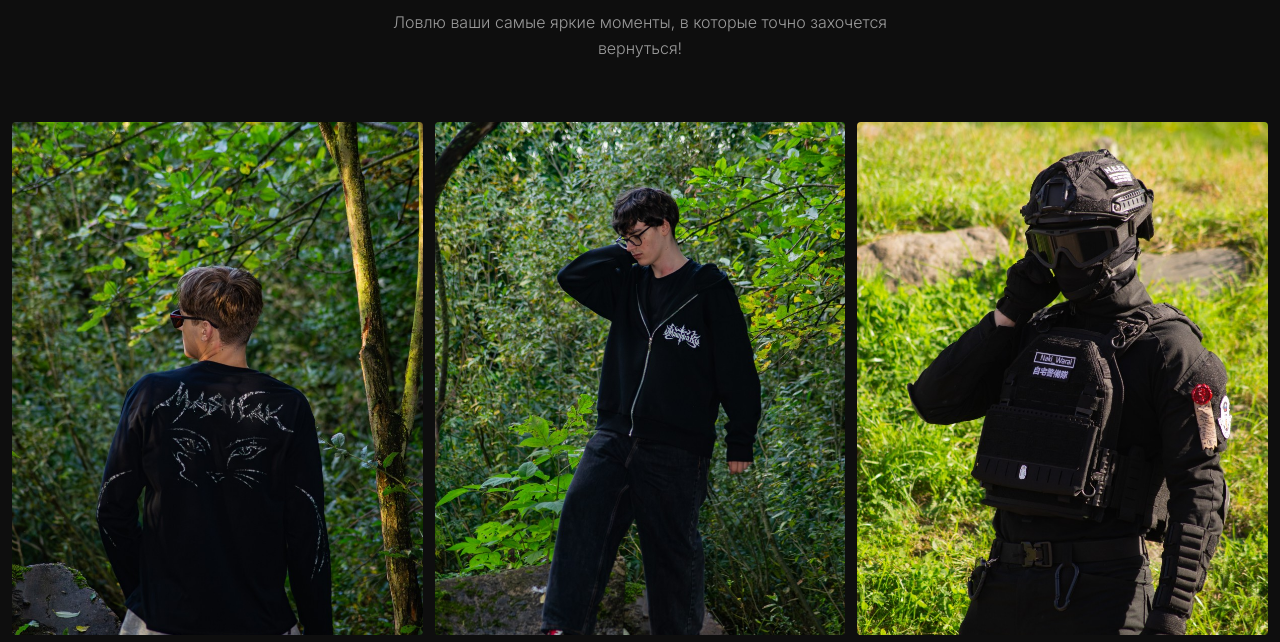
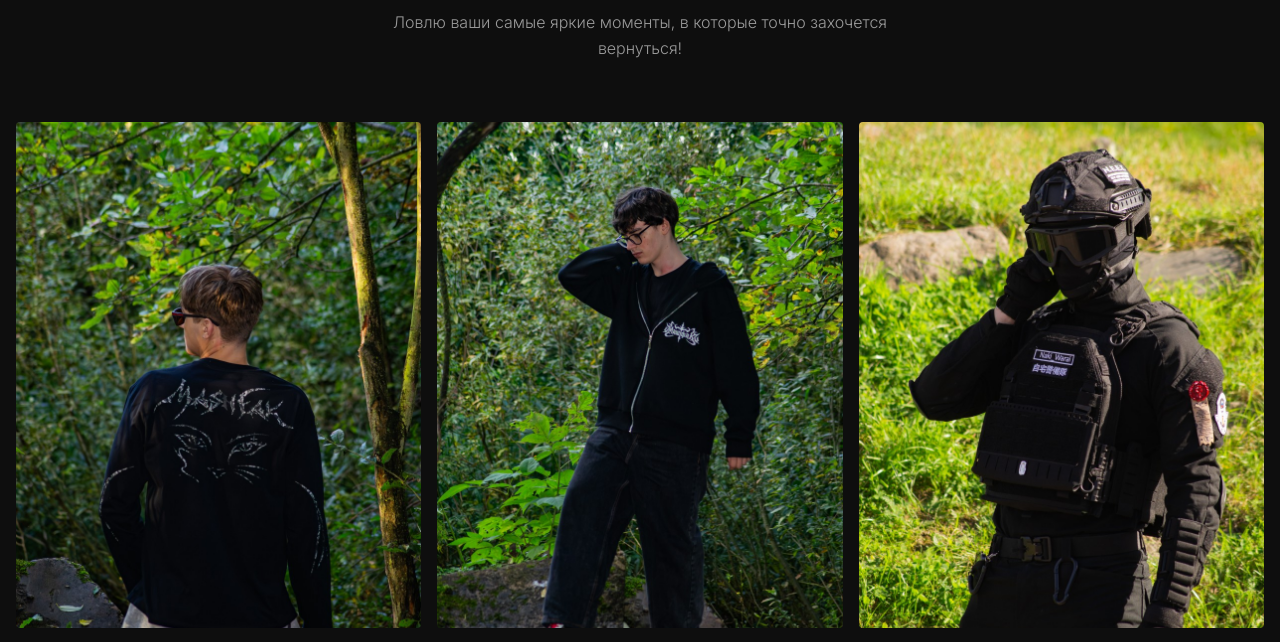
Before and after one commit to F1REnRU/PhotographSite, a plain HTML site: page index.html in a window 1280 px wide. Shown: the part 156-798 px from the top of the page. Drawn offline with Linux system fonts and the light colour scheme.

Commit message:
Update index.html

```diff
--- a/index.html
+++ b/index.html
@@ -15,8 +15,8 @@
       --text: #f2f2f2;
       --muted: #9a9a9a;
       --accent: #d4af7a;
-      --gap: 12px; /* Увеличили расстояние между фото */
-      --pad: 12px; /* Увеличили отступы по краям */
+      --gap: 16px; /* Увеличенный зазор между фото */
+      --pad: 16px; /* Отступы по краям */
     }
 
     * {
@@ -39,7 +39,13 @@
     img { display: block; width: 100%; height: auto; background: #161616; }
     a { color: inherit; text-decoration: none; }
 
-    .container { width: 100%; padding: 0 var(--pad); }
+    /* Ограничиваем максимальную ширину контента, чтобы на больших экранах не было гигантских фото */
+    .container {
+      width: 100%;
+      max-width: 1400px;
+      margin: 0 auto;
+      padding: 0 var(--pad);
+    }
 
     /* Приветствие */
     .hero { text-align: center; padding: 80px 16px 50px; }
@@ -52,7 +58,7 @@
 
     .gallery-grid {
       display: grid;
-      grid-template-columns: repeat(3, 1fr); /* Строго 3 колонки */
+      grid-template-columns: repeat(3, 1fr);
       gap: var(--gap);
     }
 
@@ -64,7 +70,7 @@
       cursor: pointer;
       animation: fadeIn 0.6s ease forwards;
       opacity: 0;
-      aspect-ratio: 4 / 5; /* Единый формат ячейки */
+      aspect-ratio: 4 / 5; /* Пропорции ячейки */
     }
 
     @keyframes fadeIn { to { opacity: 1; } }
@@ -72,7 +78,7 @@
     .gallery-item img {
       width: 100%;
       height: 100%;
-      object-fit: cover; /* Заполняет ячейку без искажений */
+      object-fit: cover;
       display: block;
       transition: transform 0.5s ease, opacity 0.4s ease;
       opacity: 0;
@@ -84,7 +90,7 @@
       .gallery-item:hover img { transform: scale(1.04); }
     }
 
-    /* ЛАЙТБОКС */
+    /* ===== ЛАЙТБОКС ===== */
     .lightbox {
       position: fixed;
       top: 0; left: 0; width: 100%; height: 100%;
@@ -150,7 +156,7 @@
       .gallery-grid { grid-template-columns: repeat(2, 1fr); }
     }
     @media (max-width: 560px) {
-      :root { --pad: 8px; --gap: 8px; } /* Уменьшаем отступы на мобильных, чтобы фото не были слишком мелкими */
+      :root { --pad: 8px; --gap: 8px; }
       .hero { padding: 60px 16px 40px; }
       .hero h1 { font-size: clamp(1.6rem, 6vw, 2.2rem); }
       .hero p { font-size: 0.95rem; }
@@ -175,22 +181,22 @@
   <section class="gallery">
     <div class="container">
       <div class="gallery-grid" id="galleryGrid">
-        <!-- РЯД 1: Зеленая серия -->
+        <!-- РЯД 1 -->
         <div class="gallery-item"><img src="images/26.jpg" data-full="images/c26.jpg" alt="Работа 6" loading="lazy" /></div>
         <div class="gallery-item"><img src="images/27.jpg" data-full="images/c27.jpg" alt="Работа 7" loading="lazy" /></div>
         <div class="gallery-item"><img src="images/29.jpg" data-full="images/c29.jpg" alt="Работа 9" loading="lazy" /></div>
 
-        <!-- РЯД 2: Спорт и Сцена -->
+        <!-- РЯД 2 -->
         <div class="gallery-item"><img src="images/21.jpg" data-full="images/c21.jpg" alt="Работа 1" loading="lazy" /></div>
         <div class="gallery-item"><img src="images/22.jpg" data-full="images/c22.jpg" alt="Работа 2" loading="lazy" /></div>
         <div class="gallery-item"><img src="images/24.jpg" data-full="images/c24.jpg" alt="Работа 4" loading="lazy" /></div>
 
-        <!-- РЯД 3: Искусство и портреты -->
+        <!-- РЯД 3 -->
         <div class="gallery-item"><img src="images/211.jpg" data-full="images/c211.jpg" alt="Работа 11" loading="lazy" /></div>
         <div class="gallery-item"><img src="images/213.jpg" data-full="images/c213.jpg" alt="Работа 13" loading="lazy" /></div>
         <div class="gallery-item"><img src="images/215.jpg" data-full="images/c215.jpg" alt="Работа 15" loading="lazy" /></div>
 
-        <!-- РЯД 4: Финал (два портрета) -->
+        <!-- РЯД 4 -->
         <div class="gallery-item"><img src="images/216.jpg" data-full="images/c216.jpg" alt="Работа 16" loading="lazy" /></div>
         <div class="gallery-item"><img src="images/217.jpg" data-full="images/c217.jpg" alt="Работа 17" loading="lazy" /></div>
       </div>
```
